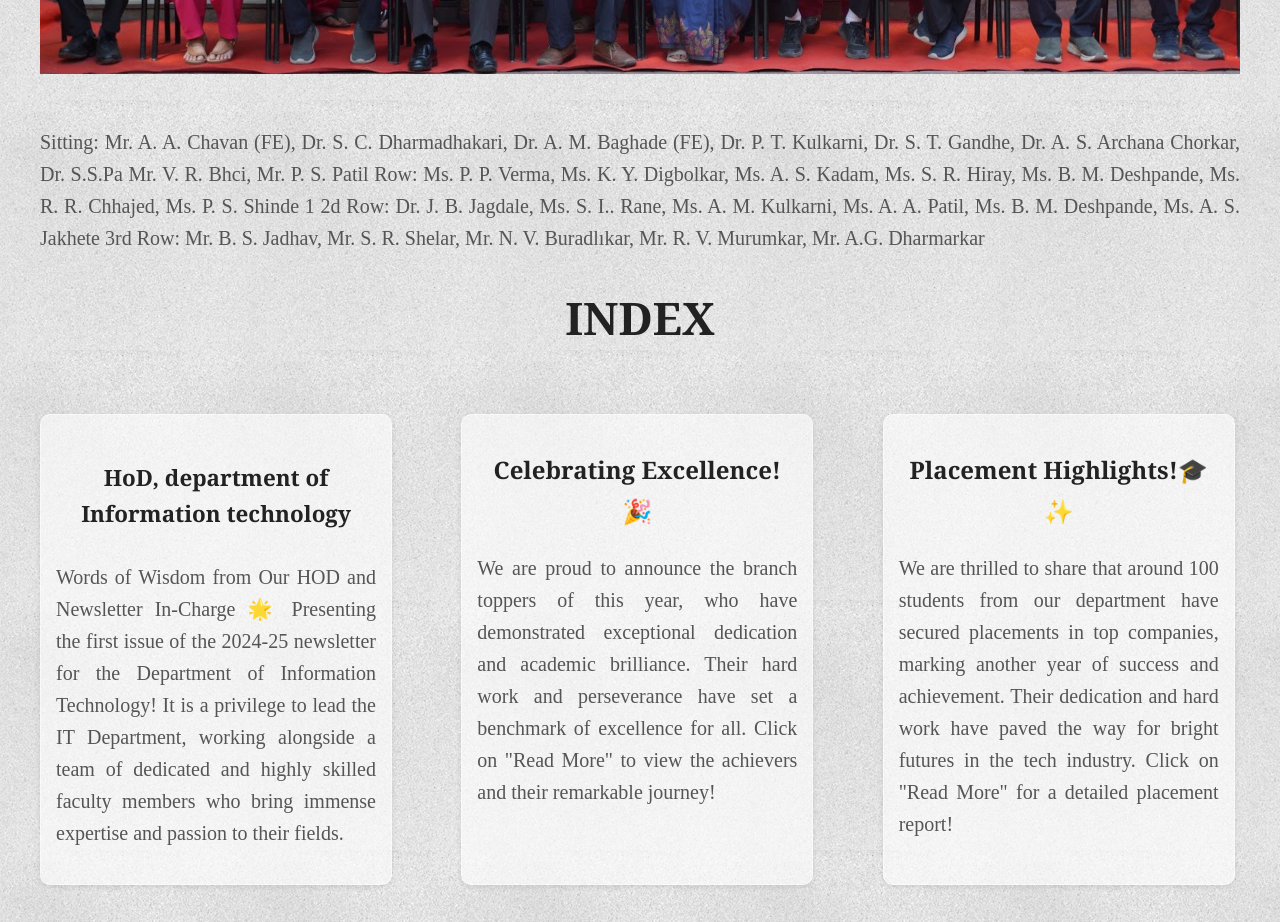
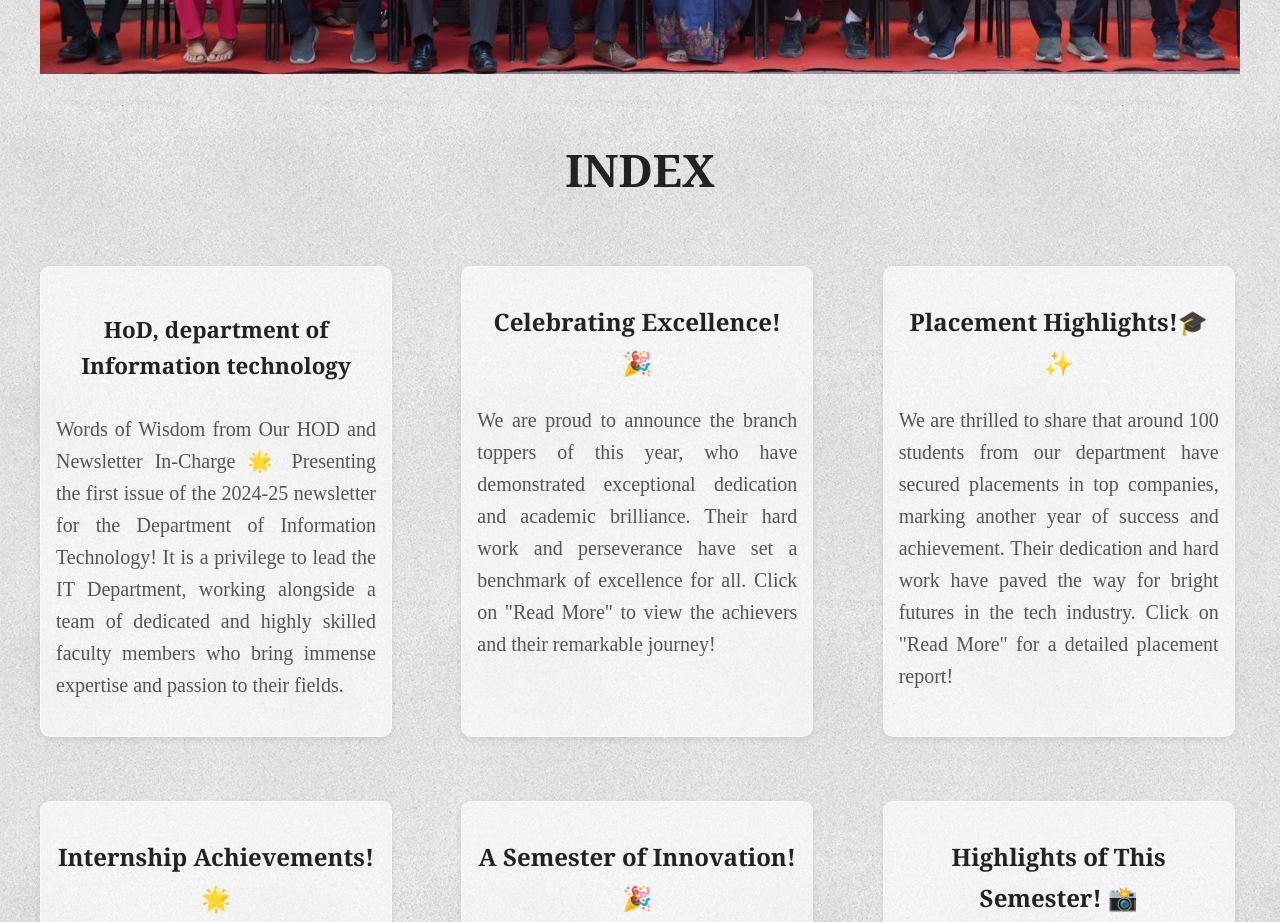
Before and after one commit to DevTaneja/Newsletter, a website: page index.html in a window 1280 px wide. Shown: the part 2400-3322 px from the top of the page. Drawn offline with nearby package versions, Linux system fonts and the light colour scheme; a web font is replaced by a local one.

Commit message:
Removed Names

```diff
--- a/index.html
+++ b/index.html
@@ -111,12 +111,6 @@
       <div class="faculty-container">
         <img src="img/itfaculty.jpg" alt="Large Faculty Image" />
       </div>
-      <p>Sitting: Mr. A. A. Chavan (FE), Dr. S. C. Dharmadhakari, Dr. A. M. Baghade (FE), Dr. P. T. Kulkarni, Dr. S. T. Gandhe, Dr. A. S. Archana Chorkar, Dr. S.S.Pa
-        Mr. V. R. Bhci, Mr. P. S. Patil
-        Row: Ms. P. P. Verma, Ms. K. Y. Digbolkar, Ms. A. S. Kadam, Ms. S. R. Hiray, Ms. B. M. Deshpande, Ms. R. R. Chhajed, Ms. P. S. Shinde
-        1 2d Row: Dr. J. B. Jagdale, Ms. S. I.. Rane, Ms. A. M. Kulkarni, Ms. A. A. Patil, Ms. B. M. Deshpande, Ms. A. S. Jakhete
-        3rd Row: Mr. B. S. Jadhav, Mr. S. R. Shelar, Mr. N. V. Buradlıkar, Mr. R. V. Murumkar, Mr. A.G. Dharmarkar
-      </p>
 
       <div >
         <h2 id="indexx"> INDEX</h2>
```
